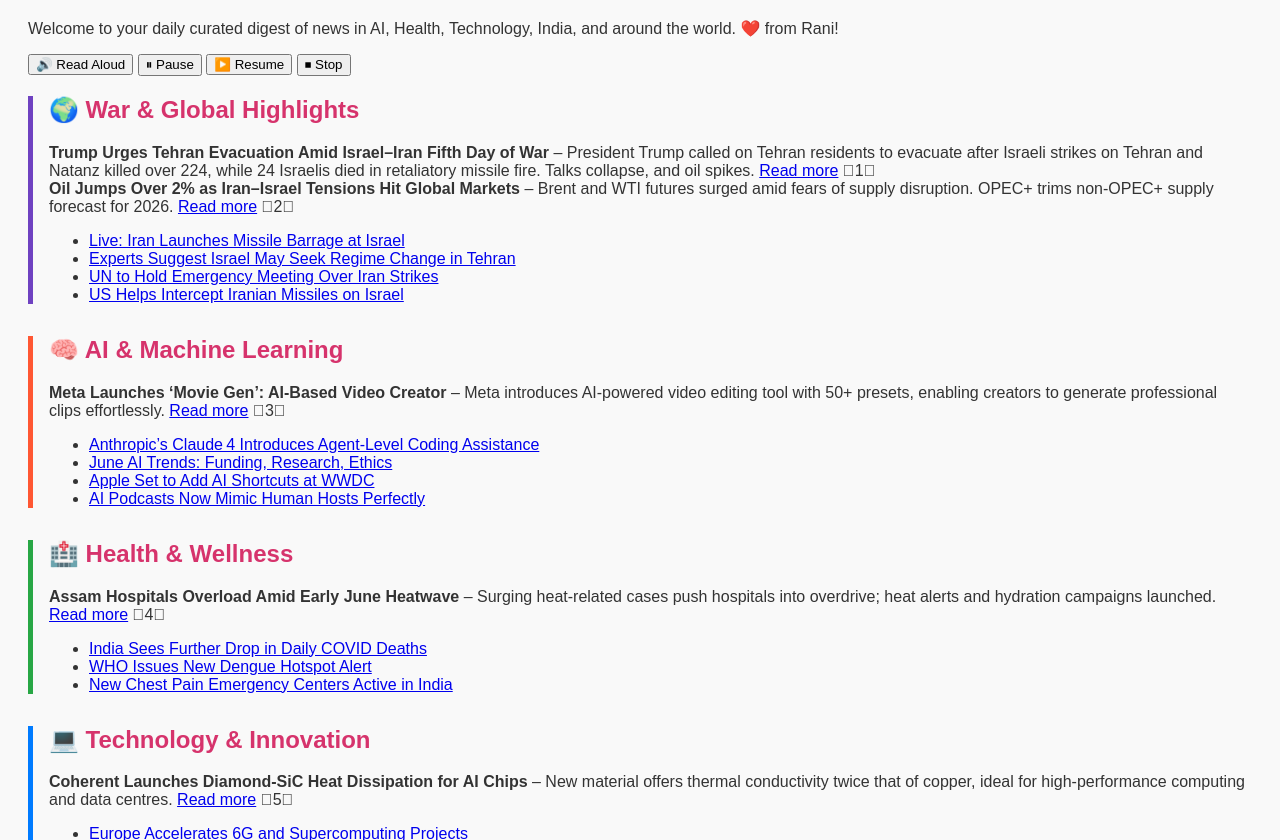
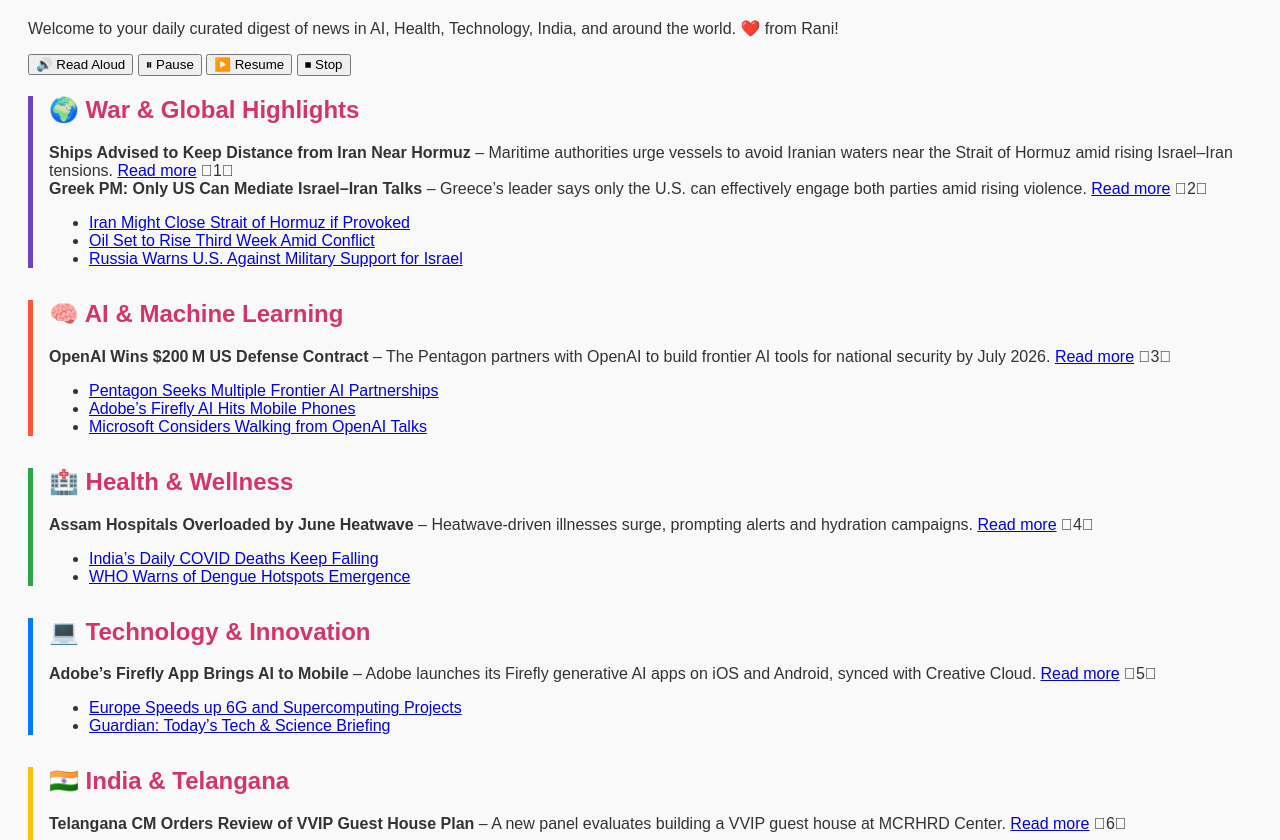
Before and after one commit to Ranisesh/News_Digest, a plain HTML site: page index.html in a window 1280 px wide. Shown: the part 108-948 px from the top of the page. Drawn offline with Linux system fonts and the light colour scheme.

Commit message:
Update index.html

```diff
--- a/index.html
+++ b/index.html
@@ -39,6 +39,70 @@
     <button onclick="stopSpeech()">⏹ Stop</button>
   </div>
 
+
+<!-- Paste the daily news content below this line -->
+
+<div class="section global">
+  <h2>🌍 War & Global Highlights</h2>
+  <div class="summary">
+    <strong>Ships Advised to Keep Distance from Iran Near Hormuz</strong> – Maritime authorities urge vessels to avoid Iranian waters near the Strait of Hormuz amid rising Israel–Iran tensions. <a href="https://www.reuters.com/world/middle-east/ships-advised-keep-their-distance-iran-around-hormuz-strait-2025-06-18/" target="_blank">Read more</a> 1
+  </div>
+  <div class="summary">
+    <strong>Greek PM: Only US Can Mediate Israel–Iran Talks</strong> – Greece’s leader says only the U.S. can effectively engage both parties amid rising violence. <a href="https://www.reuters.com/world/middle-east/only-us-can-engage-israel-iran-discussions-greek-pm-says-2025-06-19/" target="_blank">Read more</a> 2
+  </div>
+  <ul>
+    <li><a href="https://www.reuters.com/world/middle-east/irans-options-against-foreign-aggression-include-closing-strait-hormuz-lawmaker-2025-06-19/" target="_blank">Iran Might Close Strait of Hormuz if Provoked</a></li>
+    <li><a href="https://www.reuters.com/business/energy/oil-set-rise-third-week-escalating-israel-iran-conflict-2025-06-20/" target="_blank">Oil Set to Rise Third Week Amid Conflict</a></li>
+    <li><a href="https://www.reuters.com/world/middle-east/russia-warns-us-not-help-israel-militarily-against-iran-2025-06-18/" target="_blank">Russia Warns U.S. Against Military Support for Israel</a></li>
+  </ul>
+</div>
+
+<div class="section ai">
+  <h2>🧠 AI & Machine Learning</h2>
+  <div class="summary">
+    <strong>OpenAI Wins $200 M US Defense Contract</strong> – The Pentagon partners with OpenAI to build frontier AI tools for national security by July 2026. <a href="https://www.reuters.com/world/us/openai-wins-200-million-us-defense-contract-2025-06-16/" target="_blank">Read more</a> 3
+  </div>
+  <ul>
+    <li><a href="https://defensescoop.com/2025/06/17/pentagon-openai-frontier-ai-projects-cdao/" target="_blank">Pentagon Seeks Multiple Frontier AI Partnerships</a></li>
+    <li><a href="https://www.reuters.com/business/adobe-brings-ai-image-generation-app-phones-adds-partners-2025-06-17/" target="_blank">Adobe’s Firefly AI Hits Mobile Phones</a></li>
+    <li><a href="https://www.reuters.com/business/microsoft-prepared-walk-away-high-stakes-talks-with-openai-ft-reports-2025-06-18/" target="_blank">Microsoft Considers Walking from OpenAI Talks</a></li>
+  </ul>
+</div>
+
+<div class="section health">
+  <h2>🏥 Health & Wellness</h2>
+  <div class="summary">
+    <strong>Assam Hospitals Overloaded by June Heatwave</strong> – Heatwave-driven illnesses surge, prompting alerts and hydration campaigns. <a href="https://timesofindia.indiatimes.com/city/guwahati/assam-records-june-heatwave-hospitals-on-alert/articleshow/121855000.cms" target="_blank">Read more</a> 4
+  </div>
+  <ul>
+    <li><a href="https://www.livemint.com/news/india/covid19-update-15-june-2025-india-deaths-drop.html" target="_blank">India’s Daily COVID Deaths Keep Falling</a></li>
+    <li><a href="https://www.who.int/news-room" target="_blank">WHO Warns of Dengue Hotspots Emergence</a></li>
+  </ul>
+</div>
+
+<div class="section tech">
+  <h2>💻 Technology & Innovation</h2>
+  <div class="summary">
+    <strong>Adobe’s Firefly App Brings AI to Mobile</strong> – Adobe launches its Firefly generative AI apps on iOS and Android, synced with Creative Cloud. <a href="https://www.reuters.com/business/adobe-brings-ai-image-generation-app-phones-adds-partners-2025-06-17/" target="_blank">Read more</a> 5
+  </div>
+  <ul>
+    <li><a href="https://innovationnewsnetwork.com/" target="_blank">Europe Speeds up 6G and Supercomputing Projects</a></li>
+    <li><a href="https://www.theguardian.com/world/latest" target="_blank">Guardian: Today’s Tech & Science Briefing</a></li>
+  </ul>
+</div>
+
+<div class="section india">
+  <h2>🇮🇳 India & Telangana</h2>
+  <div class="summary">
+    <strong>Telangana CM Orders Review of VVIP Guest House Plan</strong> – A new panel evaluates building a VVIP guest house at MCRHRD Center. <a href="https://timesofindia.indiatimes.com/city/hyderabad/set-up-panel-on-vvip-guest-house-at-mcrhrd-telangana-cm-revanth-reddy/articleshow/121942721.cms" target="_blank">Read more</a> 6
+  </div>
+  <ul>
+    <li><a href="https://timesofindia.indiatimes.com/city/hyderabad/telangana-job-scam-consultancy-director-held-in-rs-5-crore-sixth-arrest-in-cid-probe-spanning-three-districts/articleshow/121942715.cms" target="_blank">CID Arrests Consultancy Director in ₹5 Cr Job Scam</a></li>
+    <li><a href="https://timesofindia.indiatimes.com/city/hyderabad/phone-tapping-probe-ex-sib-chief-prabhakar-rao-keeps-mum-on-naming-top-officials-hyderabad-cops-may-seek-sc-nod-for-custodial-grilling/articleshow/121942639.cms" target="_blank">Update on Hyderabad Phone‑Tapping Probe</a></li>
+  </ul>
+</div>
+
+<!-- End of news section -->
   <!-- Paste the daily news content below this line -->
 
 <div class="section global">
```
